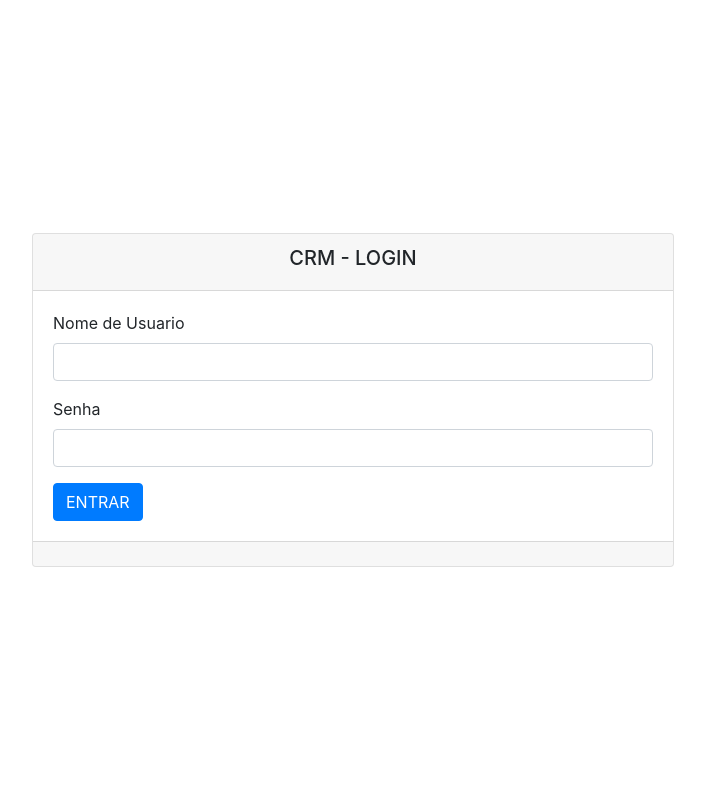
After one commit to JuanFariasGit/crm, a Django app: page /login/ in a window 1280 px wide. The commit adds this page. Shown: the whole page, without its empty margins (287-992 px from the left). Run offline with Django 3.2, Linux system fonts and the light colour scheme.

Commit message:
update, add login and dashboard quantity product

```diff
--- /dev/null
+++ b/core/templates/core/login.html
@@ -0,0 +1,54 @@
+<!DOCTYPE html>
+<html lang="en">
+<head>
+  <meta charset="UTF-8">
+  <meta http-equiv="X-UA-Compatible" content="IE=edge">
+  <meta name="viewport" content="width=device-width, initial-scale=1.0">
+  <link rel="stylesheet" href="https://cdn.jsdelivr.net/npm/bootstrap@4.6.0/dist/css/bootstrap.min.css">
+  <title>CRM - LOGIN</title>
+  <style>
+    html, body {
+      height: 100vh;
+      min-height: 100vh;
+      display: flex;
+      justify-content: center;
+      align-items: center;
+    }
+  </style>
+</head>
+<body>
+  <div class="card">
+    <div class="card-header">
+      <h5 class="text-center">CRM - LOGIN</h5>
+    </div>
+    <div class="card-body" style="width: 50vw !important;">
+      <form action="{% url 'verify_login' %}" method="post">{% csrf_token %}
+        <div class="form-group">
+          <label for="username">Nome de Usuario</label>
+          <input class="form-control" type="text" name="username" id="username" required>
+        </div>
+        <div class="form-group">
+          <label for="password">Senha</label>
+          <input class="form-control" type="password" name="password" id="password" required>
+        </div>
+          <button class="btn btn-primary" type="submit">ENTRAR</button>
+      </form>
+    </div>
+    <div class="card-footer">
+      {% if messages %}
+        {% for message in messages %}
+        <div class="alert alert-danger alert-dismissible fade show mb-0" role="alert">
+          {{ message }}
+          <button type="button" class="close" data-dismiss="alert" aria-label="Close">
+            <span aria-hidden="true">&times;</span>
+          </button>
+        </div>
+        {% endfor %}
+      {% endif %}
+    </div>
+  </div>
+
+  <script src="https://code.jquery.com/jquery-3.5.1.js"></script>
+  <script src="https://cdn.jsdelivr.net/npm/bootstrap@4.6.0/dist/js/bootstrap.min.js"></script>
+</body>
+</html>
--- a/core/templates/core/model-header.html
+++ b/core/templates/core/model-header.html
@@ -12,12 +12,15 @@
         <a class="nav-link dropdown-toggle" href="#" id="navbarDropdown" role="button" data-toggle="dropdown" aria-haspopup="true" aria-expanded="false">
           <i class='far fa-hdd'></i> CADASTRO
         </a>
-        <div class="dropdown-menu" aria-labelledby="navbarDropdown">
+        <div class="dropdown-menu text-center" aria-labelledby="navbarDropdown">
           <a class="dropdown-item" href="{% url 'product:index' %}">PRODUTO</a>
           <div class="dropdown-divider"></div>
           <a class="dropdown-item" href="#">FORNECEDOR</a>
         </div>
       </li>
     </ul>
+    <ul class="navbar-nav ml-auto">
+      <li class="nav-item"><a class="nav-link" href="{% url 'logout' %}"><i class="fas fa-sign-out-alt"></i> SAIR</a></li>
+    </ul>
   </div>
 </nav>
--- a/core/templates/core/model-page.html
+++ b/core/templates/core/model-page.html
@@ -17,7 +17,7 @@
 
     main {
       flex: 1 0 auto;
-      margin: 2rem;
+      margin: 0.5rem;
     }
 
     footer {
@@ -34,7 +34,7 @@
       {% block content %}{% endblock %}
     </div>
   </main>
-  <footer class="bg-dark p-3">
+  <footer class="bg-dark p-2">
     {% include "core/model-footer.html" %}
   </footer>
   <script src="https://code.jquery.com/jquery-3.5.1.js"></script>
--- a/core/views.py
+++ b/core/views.py
@@ -1,3 +1,31 @@
-from django.shortcuts import render
+from django.shortcuts import render, redirect
+from django.contrib.auth import authenticate, login as app_login, logout as app_logout
+from django.contrib import messages
+from product.models import Product
 
-# Create your views here.
+
+def login(request):
+  return render(request, 'core/login.html')
+
+
+def verify_login(request):
+  if request.POST:
+    username = request.POST['username']
+    password = request.POST['password']
+    user = authenticate(username=username, password=password)
+    if user:
+      app_login(request, user)
+      return redirect('index')
+    else:
+      messages.error(request, 'Usuário e/ou senha inválidos')
+  return redirect('login')
+
+
+def logout(request):
+    app_logout(request)
+    return redirect('/')
+
+
+def dashboard(request):
+  product_quantity = len(Product.objects.all())
+  return render(request, 'core/index.html', {'product_quantity': product_quantity})
--- a/crm/settings.py
+++ b/crm/settings.py
@@ -125,3 +125,5 @@ USE_TZ = True
 # https://docs.djangoproject.com/en/3.1/howto/static-files/
 
 STATIC_URL = '/static/'
+
+LOGIN_URL = '/login/'
--- a/crm/urls.py
+++ b/crm/urls.py
@@ -1,24 +1,14 @@
-"""crm URL Configuration
-
-The `urlpatterns` list routes URLs to views. For more information please see:
-    https://docs.djangoproject.com/en/3.1/topics/http/urls/
-Examples:
-Function views
-    1. Add an import:  from my_app import views
-    2. Add a URL to urlpatterns:  path('', views.home, name='home')
-Class-based views
-    1. Add an import:  from other_app.views import Home
-    2. Add a URL to urlpatterns:  path('', Home.as_view(), name='home')
-Including another URLconf
-    1. Import the include() function: from django.urls import include, path
-    2. Add a URL to urlpatterns:  path('blog/', include('blog.urls'))
-"""
 from django.contrib import admin
 from django.urls import include, path
-from django.views.generic.base import TemplateView
+from django.contrib.auth.decorators import login_required
+from core import views
+
 
 urlpatterns = [
     path('admin/', admin.site.urls),
-    path('', TemplateView.as_view(template_name='core/index.html'), name='index'),
+    path('login/', views.login, name='login'),
+    path('login/verify/', views.verify_login, name='verify_login'),
+    path('login/logout/', views.logout, name='logout'),
+    path('', login_required(views.dashboard), name='index'),
     path('product/', include('product.urls'))
 ]
--- a/product/forms.py
+++ b/product/forms.py
@@ -3,8 +3,8 @@ from .models import Product
 
 
 class ProductForm(forms.ModelForm):
+  item = forms.CharField(label='Item')
   code = forms.CharField(label='Código do Produto')
-  item = forms.CharField(label='Item')
   unit_of_measure = forms.CharField(label='Unidade de Medida')
   level_minimum = forms.IntegerField(label='Estoque Mínimo')
   cost_unit = forms.DecimalField(label='Custo Unitario (R$)')
@@ -14,8 +14,8 @@ class ProductForm(forms.ModelForm):
   class Meta:
     model = Product
     fields = [
+      'item',
       'code',
-      'item',
       'unit_of_measure',
       'level_minimum',
       'cost_unit',
--- a/product/models.py
+++ b/product/models.py
@@ -23,7 +23,7 @@ class Product(models.Model):
 
 
   def get_link_update(self):
-    return f'<a href="update/{self.id}/">{self.code}</a>'
+    return f'<a href="update/{self.id}/">{self.item}</a>'
 
 
   def get_button_delete(self):
@@ -31,8 +31,8 @@ class Product(models.Model):
 
 
   def get_cost_unit(self):
-    return str(self.cost_unit).replace('.',',')
+    return f'R$ {str(self.cost_unit).replace(".",",")}'
 
 
   def get_price_unit(self):
-    return str(self.price_unit).replace('.',',')
+    return  f'R$ {str(self.price_unit).replace(".",",")}'
--- a/product/templates/product/form.html
+++ b/product/templates/product/form.html
@@ -9,10 +9,10 @@
 <form method="POST" autocomplete="off">{% csrf_token %}
   <div class="row">
     <div class="col-md-6">
-      {{ form.code|as_crispy_field }}
+      {{ form.item|as_crispy_field }}
     </div>
     <div class="col-md-6">
-      {{ form.item|as_crispy_field }}
+      {{ form.code|as_crispy_field }}
     </div>
     <div class="col-md-6">
       {{ form.unit_of_measure|as_crispy_field }}
--- a/product/urls.py
+++ b/product/urls.py
@@ -1,4 +1,5 @@
 from django.urls import path
+from django.contrib.auth.decorators import login_required
 from django.views.generic import TemplateView
 from .views import ProductListView, ProductCreateView, ProductUpdateView, ProductDeleteView
 
@@ -6,9 +7,9 @@ from .views import ProductListView, ProductCreateView, ProductUpdateView, Produc
 app_name = 'product'
 
 urlpatterns = [
-  path('', TemplateView.as_view(template_name='product/index.html'), name='index'),
-  path('list/', ProductListView.as_view(), name='list'),
-  path('create/', ProductCreateView.as_view(), name='create'),
-  path('update/<int:id>/', ProductUpdateView.as_view(), name='update'),
-  path('delete/', ProductDeleteView.as_view(), name='delete')
+  path('', login_required(TemplateView.as_view(template_name='product/index.html')), name='index'),
+  path('list/', login_required(ProductListView.as_view()), name='list'),
+  path('create/', login_required(ProductCreateView.as_view()), name='create'),
+  path('update/<int:id>/', login_required(ProductUpdateView.as_view()), name='update'),
+  path('delete/', login_required(ProductDeleteView.as_view()), name='delete')
 ]
--- a/product/views.py
+++ b/product/views.py
@@ -14,9 +14,10 @@ class ProductListView(ListView):
       [
         {
           "DT_RowId":f"row_{product.id}",
-          "Código do Produto":product.get_link_update(),
-          "Item":product.item,
+          "Item":product.get_link_update(),
+          "Código do Produto":product.code,
           "Unidade de Medida":product.unit_of_measure,
+          "Estoque Mínimo":product.level_minimum,
           "Custo Unitario":product.get_cost_unit(),
           "Preço Unitario":product.get_price_unit(),
           "":product.get_button_delete()
```
Also changed, not shown: core/templates/core/index.html (+16 -0 lines), product/templates/product/index.html (+14 -16 lines).
